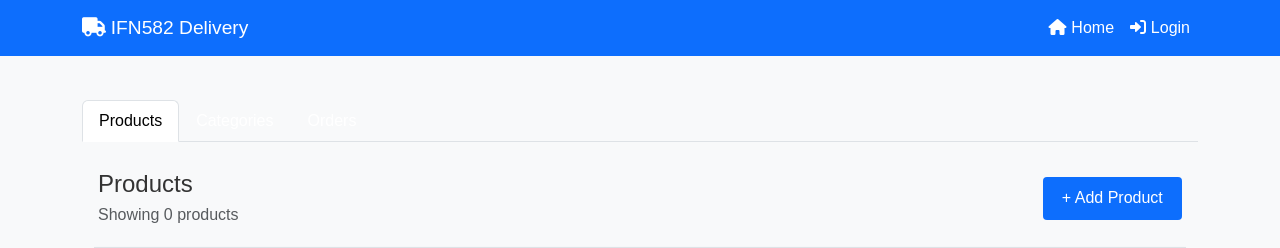
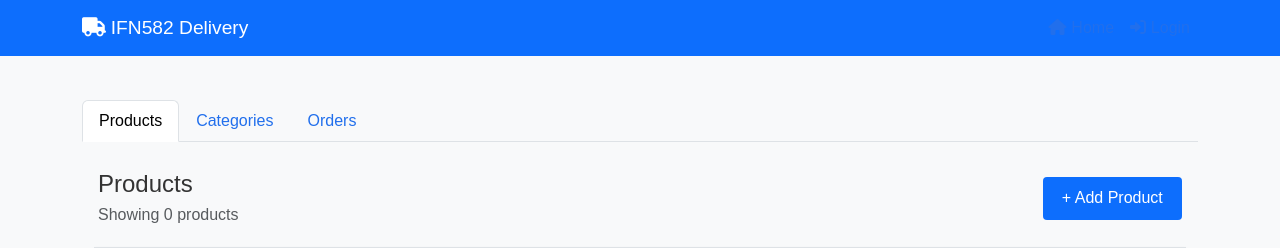
Before and after one commit to phattantran1997/ifn582_delivery, a Flask app: page /admin/ in a window 1280 px wide. Shown: the top 248 px of the page. Run offline with Flask 3, Linux system fonts and the light colour scheme; data that the repository does not hold is empty.

Commit message:
fix: nav-link invisuable

```diff
--- a/static/css/admin.css
+++ b/static/css/admin.css
@@ -58,3 +58,11 @@
 .btn-icon:hover {
     color: #dc3545;
 }
+
+.nav-link {
+    color: #216fec;
+}
+
+.nav-link:hover {
+    background-color: #d6d1d1e6;
+}
```
Also changed, not shown: static/images/products/Screenshot 2025-05-16 at 2.03.06 pm.png (added).
